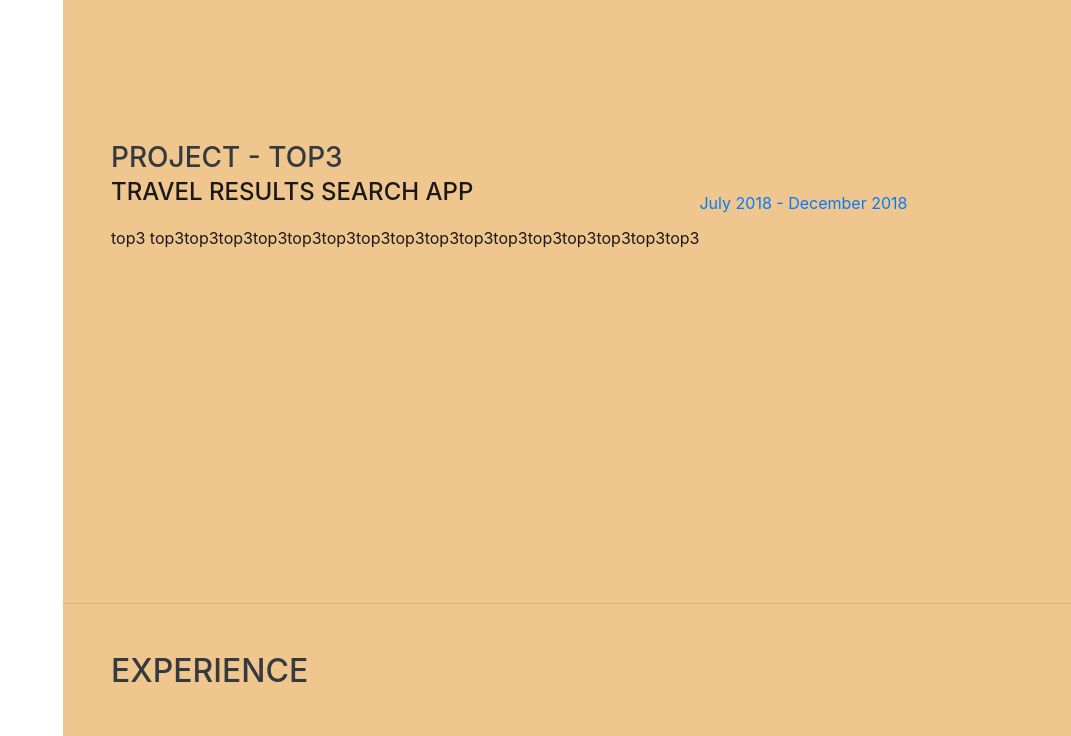
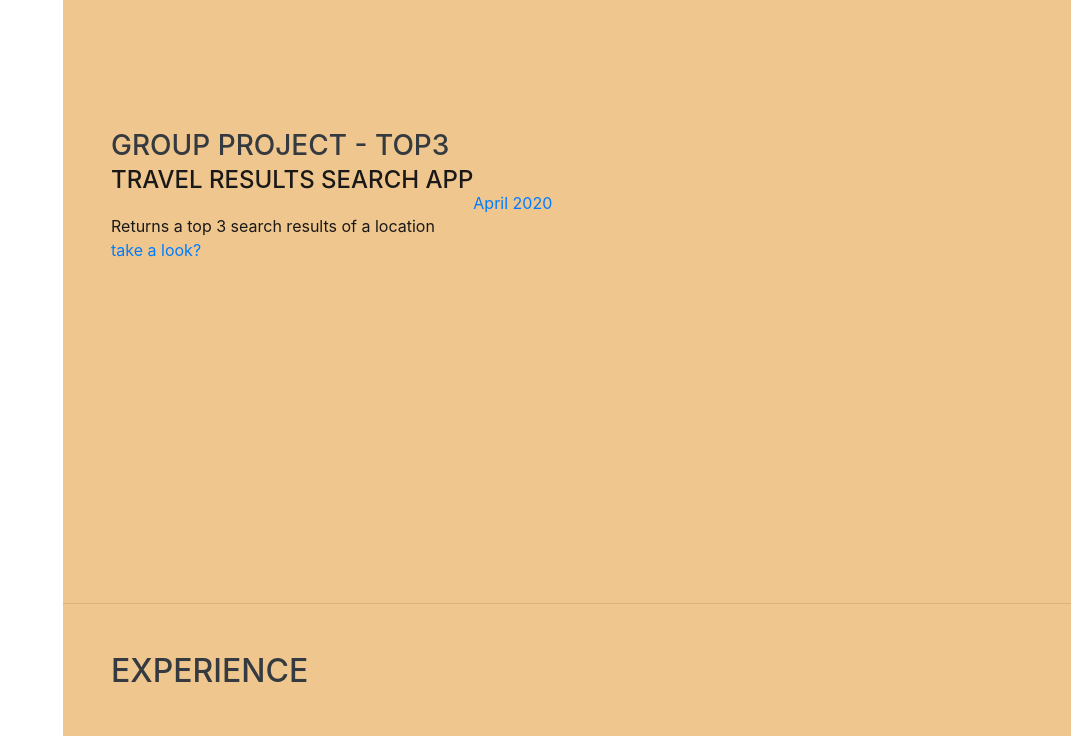
Before and after one commit to HuDaMan0621/porfolio-0520, a website with bundled scripts: page index.html in a window 1280 px wide. Shown: the part 1800-2536 px from the top of the page, without its empty margins (209-1280 px from the left). Built offline with nearby package versions, Linux system fonts and the light colour scheme; a web font is replaced by a local one.

Commit message:
added Link to project

```diff
--- a/index.html
+++ b/index.html
@@ -147,14 +147,16 @@
 
     <section class="resume-section p-3 p-lg-5 d-flex align-items-center" id="projects">
       <div class="resume-content">
-        <h3 class="mb-0">Project - top3</h3>
+        <h3 class="mb-0">Group Project - top3</h3>
         <div class="subheading mb-3">Travel results search app</div>
         <p>
-          top3 top3top3top3top3top3top3top3top3top3top3top3top3top3top3top3top3
+          Returns a top 3 search results of a location<br>
+          <a href="https://top3.hudaman.dev/" target="_blank">take a look?</a>
+
         </p>
       </div>
       <div class="resume-date text-md-right">
-        <span class="text-primary">July 2018 - December 2018</span>
+        <span class="text-primary">April 2020</span>
       </div>
     </section>
 
@@ -255,6 +257,10 @@
           </li> -->
           <li class="list-inline-item">
             <i class="fab fa-npm"></i>
+            <div id="wrapper">
+              <img src="http://placehold.it/300x200" class="hover" />
+              <p class="text">npm</p>
+            </div>
           </li>
         </ul>
 
```
